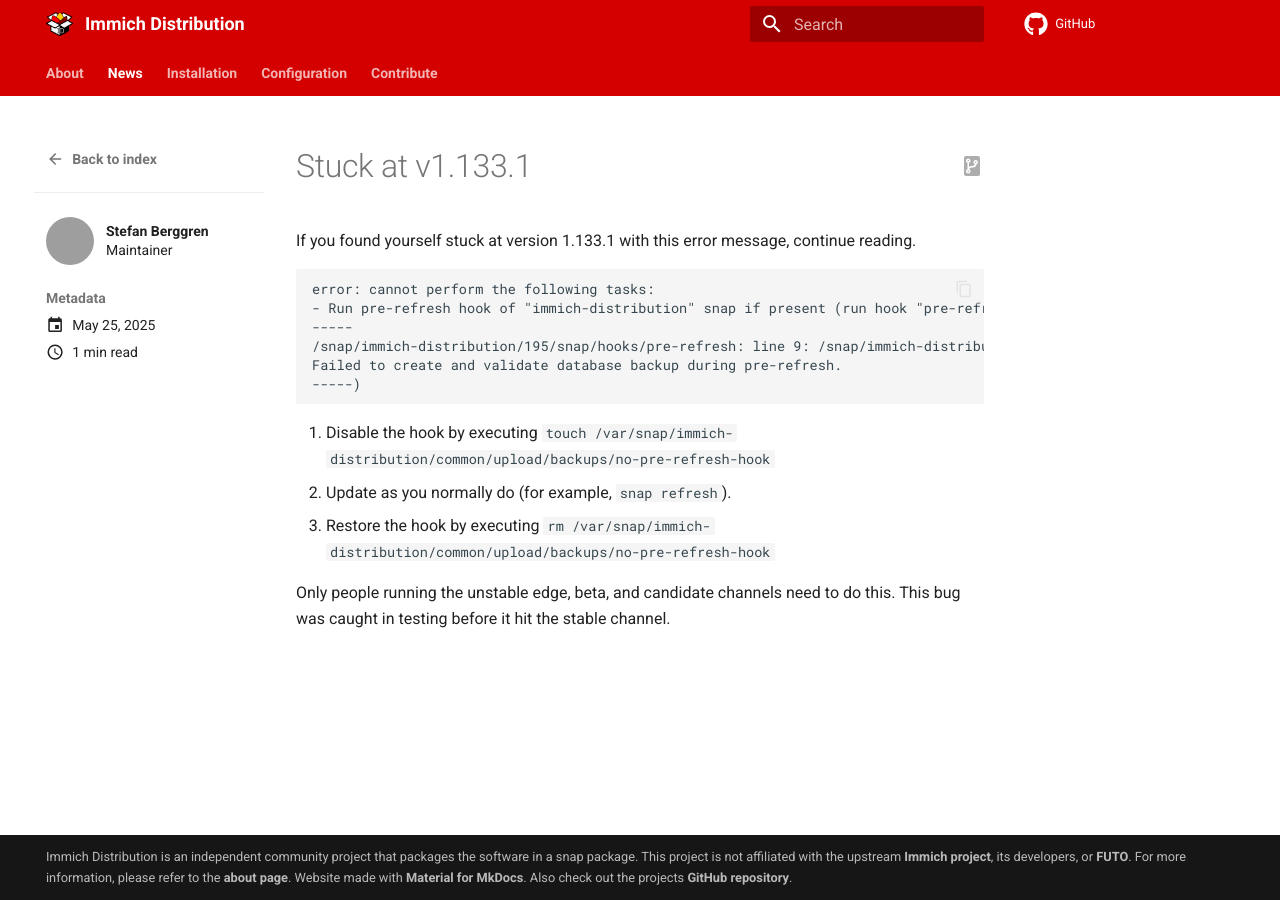
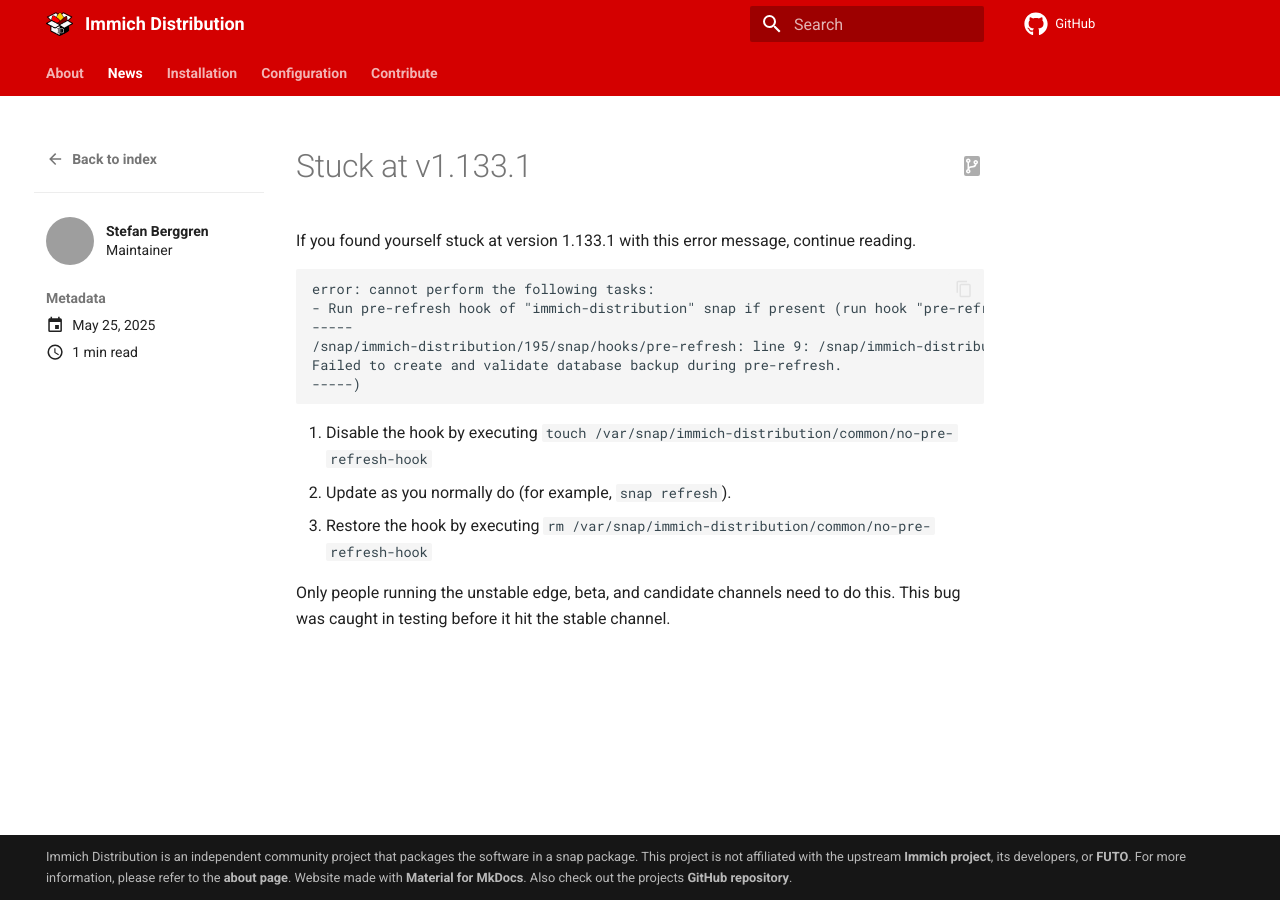
Before and after one commit to nsg/immich-distribution, an MkDocs documentation site: the page built from docs/docs/news/posts/2025/05/stuck-at-v1.133.1.md, in a window 1280 px wide. Built offline with MkDocs 1.6.1 and Material for MkDocs 9.7.7, drawn with Linux system fonts in a browser that asks for light colours; comment, search, counter and statistics services are not loaded; grey boxes are pictures that could not be loaded.

Commit message:
docs path typo

````diff
--- a/docs/docs/news/posts/2025/05/stuck-at-v1.133.1.md
+++ b/docs/docs/news/posts/2025/05/stuck-at-v1.133.1.md
@@ -15,8 +15,8 @@
 -----)
 ```
 
-1. Disable the hook by executing `touch /var/snap/immich-distribution/common/upload/backups/no-pre-refresh-hook`
+1. Disable the hook by executing `touch /var/snap/immich-distribution/common/no-pre-refresh-hook`
 2. Update as you normally do (for example, `snap refresh`).
-3. Restore the hook by executing `rm /var/snap/immich-distribution/common/upload/backups/no-pre-refresh-hook`
+3. Restore the hook by executing `rm /var/snap/immich-distribution/common/no-pre-refresh-hook`
 
 Only people running the unstable edge, beta, and candidate channels need to do this. This bug was caught in testing before it hit the stable channel.
````
